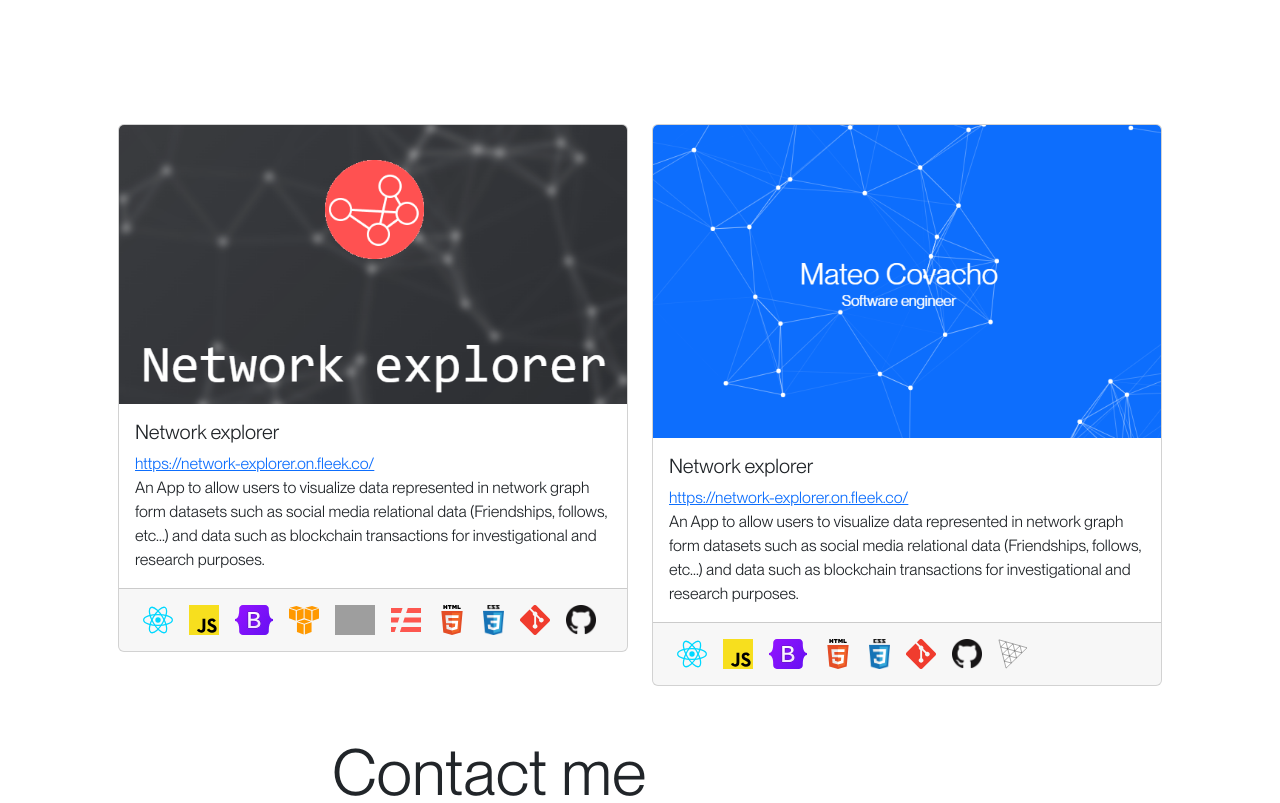
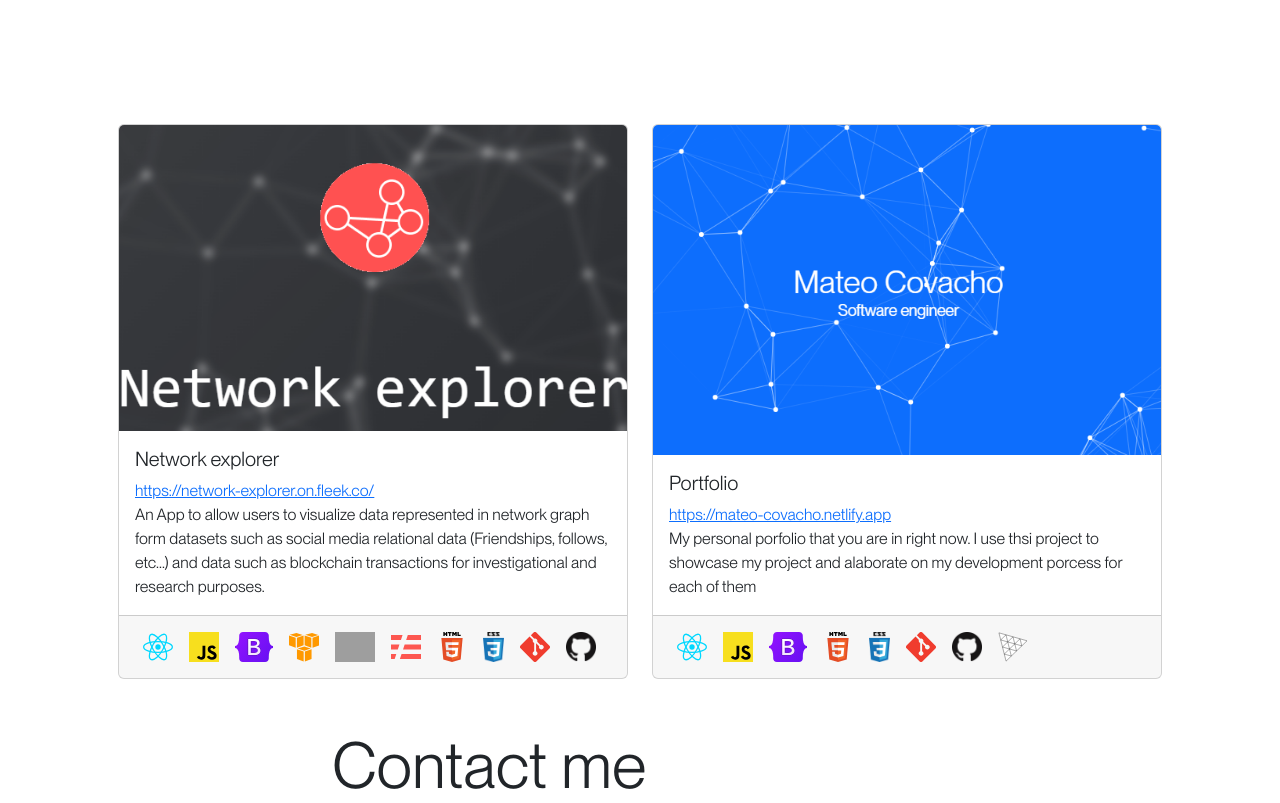
Before and after one commit to mateo-covacho/portfolio-mk2, a React (Create React App) app: page / in a window 1280 px wide. Shown: the part 2480-3283 px from the top of the page. Built offline with nearby package versions, Linux system fonts and the light colour scheme; grey boxes are pictures that could not be loaded; a web font is replaced by a local one.

Commit message:
fiished project section

```diff
--- a/src/App.css
+++ b/src/App.css
@@ -138,3 +138,7 @@ footer {
 
   position: absolute;
 }
+
+.card-img-top {
+  object-fit: cover;
+}
--- a/src/App.jsx
+++ b/src/App.jsx
@@ -49,12 +49,13 @@ import vscode_logo from "./Resources/logos/dev/0aea25bb-27bb-427f-8d65-f999bf0cb
 import network_explorer_img from "./Resources/imgs/network_explorer.PNG";
 
 import Networkexplorer from "./components/Networkexplorer.jsx";
+import Portfolio from "./components/Portfolio.jsx";
 import emailjs from "emailjs-com";
 import "./css/fcf.default.css";
 
 function App() {
-  const [active, setActive] = useState(false);
   const [showNetworkExplorer, setShowNetworkExplorer] = useState(false);
+  const [showPortfolio, setShowPortfolio] = useState(false);
   const [filter, setFilter] = useState(null);
   const form = useRef();
   const [name, setName] = useState();
@@ -77,11 +78,22 @@ function App() {
   function handleClose(name) {
     if (name == "Network explorer") {
       setShowNetworkExplorer(false);
+    } else if (name == "Portfolio") {
+      setShowPortfolio(false);
     }
   }
   function handleShow(name) {
     if (name == "Network explorer") {
       setShowNetworkExplorer(true);
+    } else if (name == "Portfolio") {
+      setShowPortfolio(true);
+    }
+  }
+  function getShowModal(name) {
+    if (name == "Network explorer") {
+      return showNetworkExplorer;
+    } else if (name == "Portfolio") {
+      return showPortfolio;
     }
   }
   function handleContactMe() {
@@ -98,7 +110,7 @@ function App() {
     );
   }
 
-  const [projects, setProjects] = useState([
+  var [projects, setProjects] = useState([
     {
       img: network_explorer_img,
       modalComponent: <Networkexplorer />,
@@ -129,15 +141,17 @@ function App() {
         "git_logo",
         "github_logo",
       ],
+      getter: "",
     },
     {
       img: portfolio,
-      modalComponent: <Networkexplorer />,
-      tittle: "Network explorer",
-      link: "https://network-explorer.on.fleek.co/",
-      body: "An App to allow users to visualize data represented in network graph form datasets such as social media relational data (Friendships, follows, etc...) and data such as blockchain transactions for investigational and research purposes.",
+      modalComponent: <Portfolio />,
+      tittle: "Portfolio",
+      link: "https://mateo-covacho.netlify.app",
+      body: "My personal porfolio that you are in right now. I use thsi project to showcase my project and alaborate on my development porcess for each of them",
       tech: [reactjs_logo, javascript_logo, bootstrap_logo, html5_logo, css_logo, git_logo, github_logo, threejs_logo],
-      techString: [],
+      techString: ["reactjs_logo", "javascript_logo", "bootstrap_logo", "html5_logo", "css_logo", "git_logo", "github_logo", "threejs_logo"],
+      getter: "",
     },
   ]);
 
@@ -580,8 +594,9 @@ function App() {
                     onClick={() => {
                       handleShow(project.tittle);
                     }}
+                    style={{ height: "555px" }}
                   >
-                    <Card.Img variant='top' src={project.img} />
+                    <Card.Img variant='top' src={project.img} style={{ height: "330px" }} />
                     <Card.Body>
                       <Card.Title>{project.tittle}</Card.Title>
                       <Card.Link>{project.link}</Card.Link>
@@ -599,13 +614,16 @@ function App() {
                       </div>
                     </Card.Footer>
                   </Card>
-                  <Modal show={showNetworkExplorer} size='lg'>
+                  <Modal show={getShowModal(project.tittle)} size='lg'>
                     <Modal.Header>{project.tittle}</Modal.Header>
                     <Modal.Body>{project.modalComponent}</Modal.Body>
                     <Modal.Footer>
                       <Button
                         variant='primary'
                         onClick={() => {
+                          console.log(project.tittle);
+                          console.log(project_index);
+
                           handleClose(project.tittle);
                         }}
                       >
--- /dev/null
+++ b/src/components/Portfolio.jsx
@@ -0,0 +1,9 @@
+import React from "react";
+
+const Porfolio = () => {
+  return <div className='container-fluid'>
+    aasd
+  </div>;
+};
+
+export default Porfolio;
```
